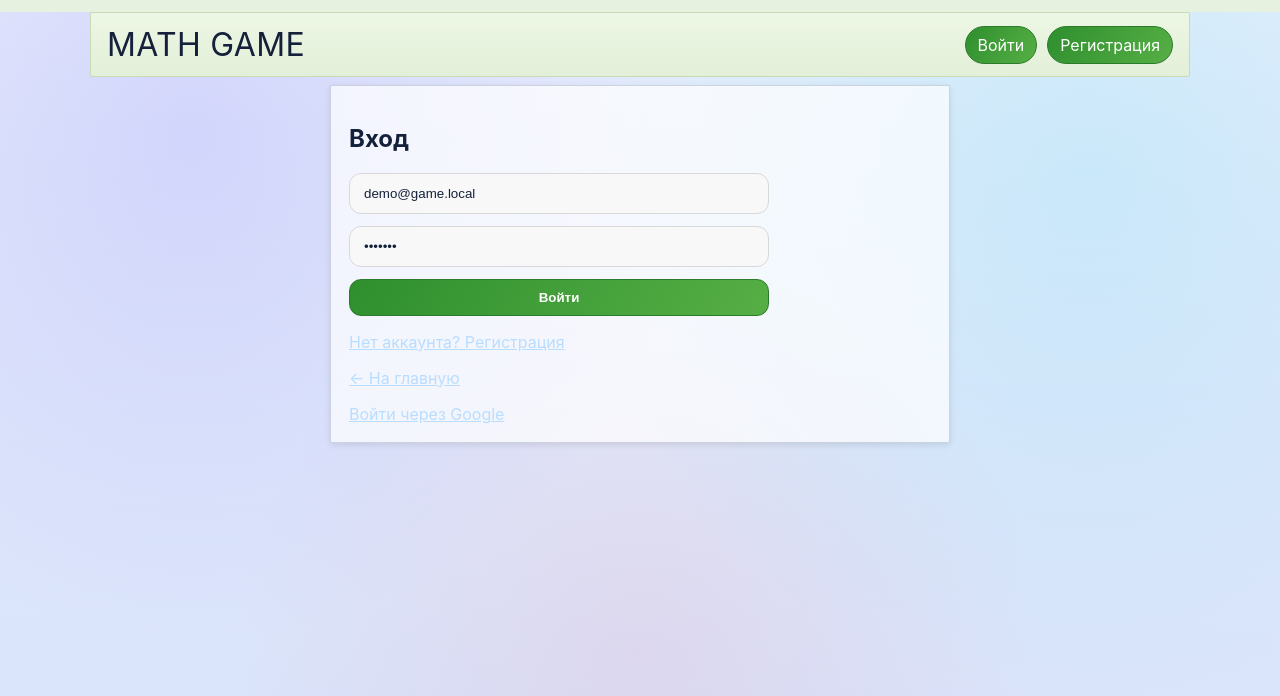
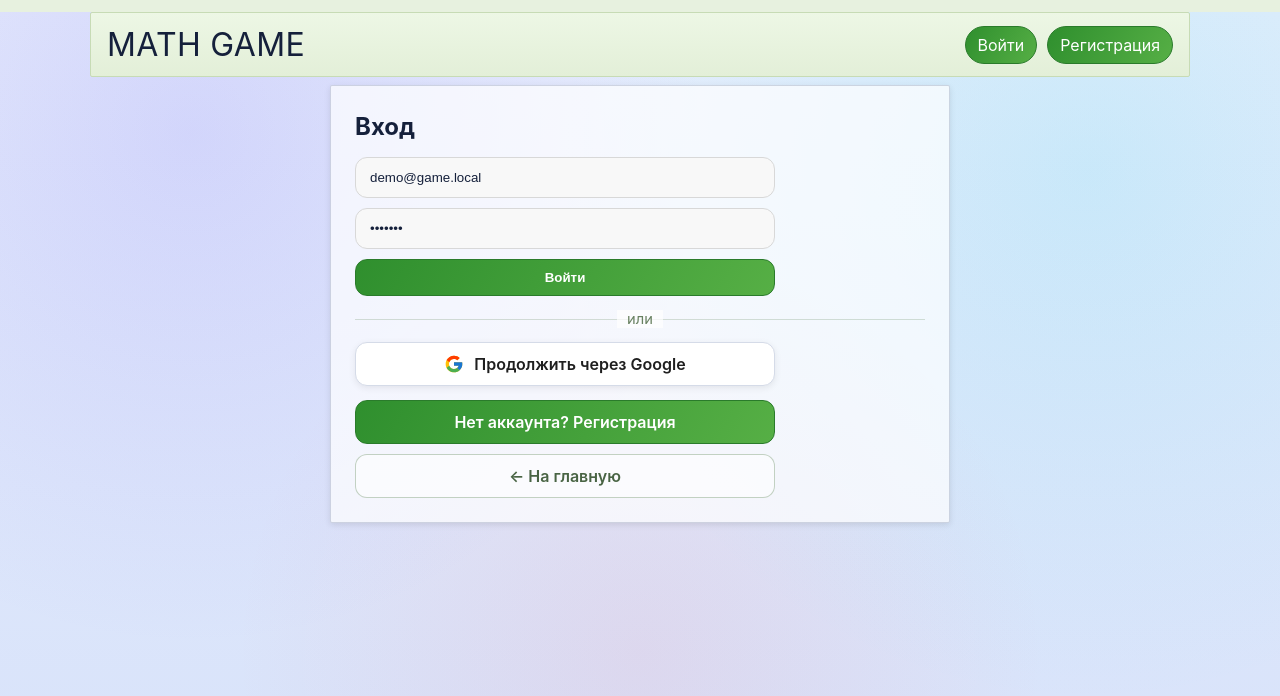
Before and after one commit to pornosirota-prog/math_game, a React (Vite) app in the folder frontend/: page /login in a window 1280 px wide. Shown: the top 696 px of the page. Built offline with nearby package versions, Linux system fonts and the light colour scheme.

Commit message:
Polish auth UI with button-style actions and Google icon

```diff
--- a/frontend/src/pages/LoginPage.tsx
+++ b/frontend/src/pages/LoginPage.tsx
@@ -2,6 +2,17 @@ import { FormEvent, useState } from 'react';
 import { gameApi } from '../api/gameApi';
 import { useAuthStore } from '../store/authStore';
 import { Link, useNavigate } from 'react-router-dom';
+
+const GOOGLE_AUTH_URL = 'http://localhost:8080/oauth2/authorization/google';
+
+const GoogleIcon = () => (
+  <svg viewBox="0 0 48 48" aria-hidden="true" focusable="false" className="google-icon">
+    <path fill="#FFC107" d="M43.61 20.08H42V20H24v8h11.3c-1.65 4.66-6.08 8-11.3 8-6.63 0-12-5.37-12-12s5.37-12 12-12c3.06 0 5.84 1.15 7.95 3.02l5.66-5.66C34.17 6.05 29.34 4 24 4 12.95 4 4 12.95 4 24s8.95 20 20 20 20-8.95 20-20c0-1.34-.14-2.65-.39-3.92Z" />
+    <path fill="#FF3D00" d="M6.31 14.69l6.57 4.82C14.66 15.1 18.99 12 24 12c3.06 0 5.84 1.15 7.95 3.02l5.66-5.66C34.17 6.05 29.34 4 24 4c-7.68 0-14.41 4.34-17.69 10.69Z" />
+    <path fill="#4CAF50" d="M24 44c5.24 0 10.06-2.01 13.57-5.28l-6.27-5.3C29.24 34.98 26.72 36 24 36c-5.2 0-9.62-3.32-11.29-7.95l-6.52 5.02C9.43 39.56 16.13 44 24 44Z" />
+    <path fill="#1976D2" d="M43.61 20.08H42V20H24v8h11.3a12.03 12.03 0 0 1-4.01 5.42l.01-.01 6.27 5.3C37.13 39.1 44 34 44 24c0-1.34-.14-2.65-.39-3.92Z" />
+  </svg>
+);
 
 export const LoginPage = () => {
   const navigate = useNavigate();
@@ -24,9 +35,18 @@ export const LoginPage = () => {
         <input value={password} onChange={(e) => setPassword(e.target.value)} placeholder="Password" type="password" />
         <button type="submit">Войти</button>
       </form>
-      <p><Link to="/register">Нет аккаунта? Регистрация</Link></p>
-      <p><Link to="/">← На главную</Link></p>
-      <a href="http://localhost:8080/oauth2/authorization/google">Войти через Google</a>
+
+      <div className="auth-separator"><span>или</span></div>
+
+      <a className="google-auth-button" href={GOOGLE_AUTH_URL}>
+        <GoogleIcon />
+        <span>Продолжить через Google</span>
+      </a>
+
+      <div className="auth-links">
+        <Link to="/register" className="auth-link-button secondary">Нет аккаунта? Регистрация</Link>
+        <Link to="/" className="auth-link-button ghost">← На главную</Link>
+      </div>
     </div>
   );
 };
--- a/frontend/src/pages/RegisterPage.tsx
+++ b/frontend/src/pages/RegisterPage.tsx
@@ -2,6 +2,17 @@ import { FormEvent, useState } from 'react';
 import { gameApi } from '../api/gameApi';
 import { useAuthStore } from '../store/authStore';
 import { Link, useNavigate } from 'react-router-dom';
+
+const GOOGLE_AUTH_URL = 'http://localhost:8080/oauth2/authorization/google';
+
+const GoogleIcon = () => (
+  <svg viewBox="0 0 48 48" aria-hidden="true" focusable="false" className="google-icon">
+    <path fill="#FFC107" d="M43.61 20.08H42V20H24v8h11.3c-1.65 4.66-6.08 8-11.3 8-6.63 0-12-5.37-12-12s5.37-12 12-12c3.06 0 5.84 1.15 7.95 3.02l5.66-5.66C34.17 6.05 29.34 4 24 4 12.95 4 4 12.95 4 24s8.95 20 20 20 20-8.95 20-20c0-1.34-.14-2.65-.39-3.92Z" />
+    <path fill="#FF3D00" d="M6.31 14.69l6.57 4.82C14.66 15.1 18.99 12 24 12c3.06 0 5.84 1.15 7.95 3.02l5.66-5.66C34.17 6.05 29.34 4 24 4c-7.68 0-14.41 4.34-17.69 10.69Z" />
+    <path fill="#4CAF50" d="M24 44c5.24 0 10.06-2.01 13.57-5.28l-6.27-5.3C29.24 34.98 26.72 36 24 36c-5.2 0-9.62-3.32-11.29-7.95l-6.52 5.02C9.43 39.56 16.13 44 24 44Z" />
+    <path fill="#1976D2" d="M43.61 20.08H42V20H24v8h11.3a12.03 12.03 0 0 1-4.01 5.42l.01-.01 6.27 5.3C37.13 39.1 44 34 44 24c0-1.34-.14-2.65-.39-3.92Z" />
+  </svg>
+);
 
 export const RegisterPage = () => {
   const navigate = useNavigate();
@@ -26,8 +37,18 @@ export const RegisterPage = () => {
         <input value={password} onChange={(e) => setPassword(e.target.value)} placeholder="Password" type="password" />
         <button type="submit">Создать аккаунт</button>
       </form>
-      <p><Link to="/login">Уже есть аккаунт? Войти</Link></p>
-      <p><Link to="/">← На главную</Link></p>
+
+      <div className="auth-separator"><span>или</span></div>
+
+      <a className="google-auth-button" href={GOOGLE_AUTH_URL}>
+        <GoogleIcon />
+        <span>Зарегистрироваться через Google</span>
+      </a>
+
+      <div className="auth-links">
+        <Link to="/login" className="auth-link-button secondary">Уже есть аккаунт? Войти</Link>
+        <Link to="/" className="auth-link-button ghost">← На главную</Link>
+      </div>
     </div>
   );
 };
--- a/frontend/src/theme/styles.css
+++ b/frontend/src/theme/styles.css
@@ -385,3 +385,99 @@ input:focus {
   .app-shell { grid-template-columns: 1fr; }
   .sidebar { position: static; }
 }
+
+.auth-card {
+  display: grid;
+  gap: 14px;
+  padding: 24px;
+}
+
+.auth-card h2 {
+  margin: 2px 0;
+}
+
+.auth-separator {
+  position: relative;
+  text-align: center;
+  color: #688161;
+  font-size: 0.92rem;
+}
+
+.auth-separator::before {
+  content: '';
+  position: absolute;
+  left: 0;
+  right: 0;
+  top: 50%;
+  height: 1px;
+  background: rgba(91, 128, 83, 0.24);
+}
+
+.auth-separator span {
+  position: relative;
+  padding: 0 10px;
+  background: var(--card);
+}
+
+.google-auth-button,
+.auth-link-button {
+  display: inline-flex;
+  align-items: center;
+  justify-content: center;
+  width: min(420px, 100%);
+  min-height: 44px;
+  border-radius: 12px;
+  text-decoration: none;
+  font-weight: 600;
+  transition: transform 0.18s ease, box-shadow 0.2s ease, filter 0.2s ease;
+}
+
+.google-auth-button {
+  gap: 10px;
+  border: 1px solid #d5dbe8;
+  color: #1f1f1f;
+  background: #fff;
+  box-shadow: 0 2px 7px rgba(0, 0, 0, 0.08);
+}
+
+.google-auth-button:hover,
+.auth-link-button:hover {
+  transform: translateY(-1px);
+  filter: brightness(1.02);
+}
+
+.google-auth-button:active,
+.auth-link-button:active {
+  transform: translateY(1px);
+}
+
+.google-icon {
+  width: 20px;
+  height: 20px;
+  flex: 0 0 20px;
+}
+
+.auth-links {
+  display: grid;
+  gap: 10px;
+}
+
+.auth-link-button {
+  border: 1px solid #2a7b2b;
+  color: #fff;
+  background: linear-gradient(120deg, #2f8f2e, #56af45);
+}
+
+.auth-link-button.secondary {
+  border-color: #2a7b2b;
+}
+
+.auth-link-button.ghost {
+  border: 1px solid rgba(91, 128, 83, 0.35);
+  color: #496444;
+  background: rgba(255, 255, 255, 0.56);
+}
+
+.auth-card .row {
+  gap: 10px;
+}
```
